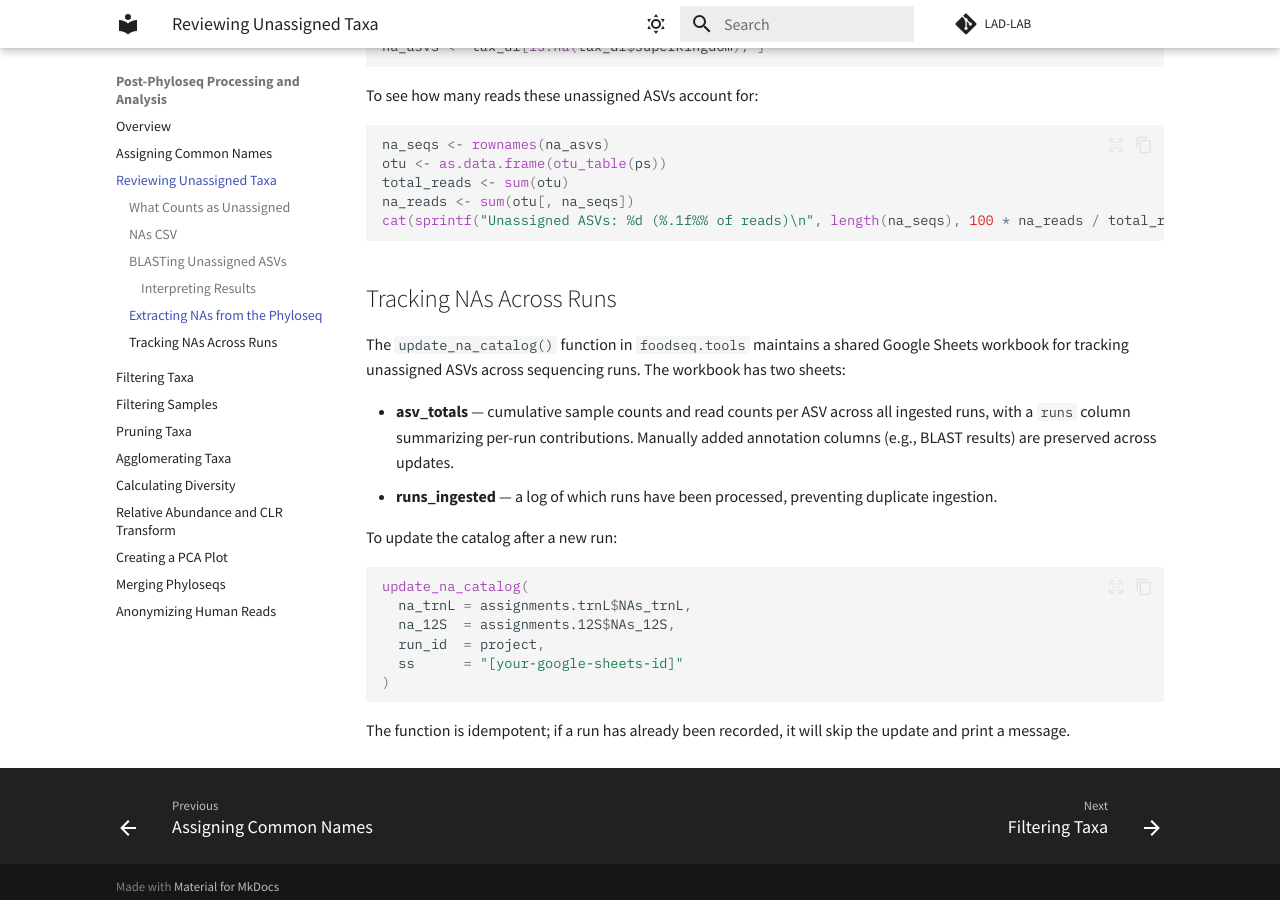
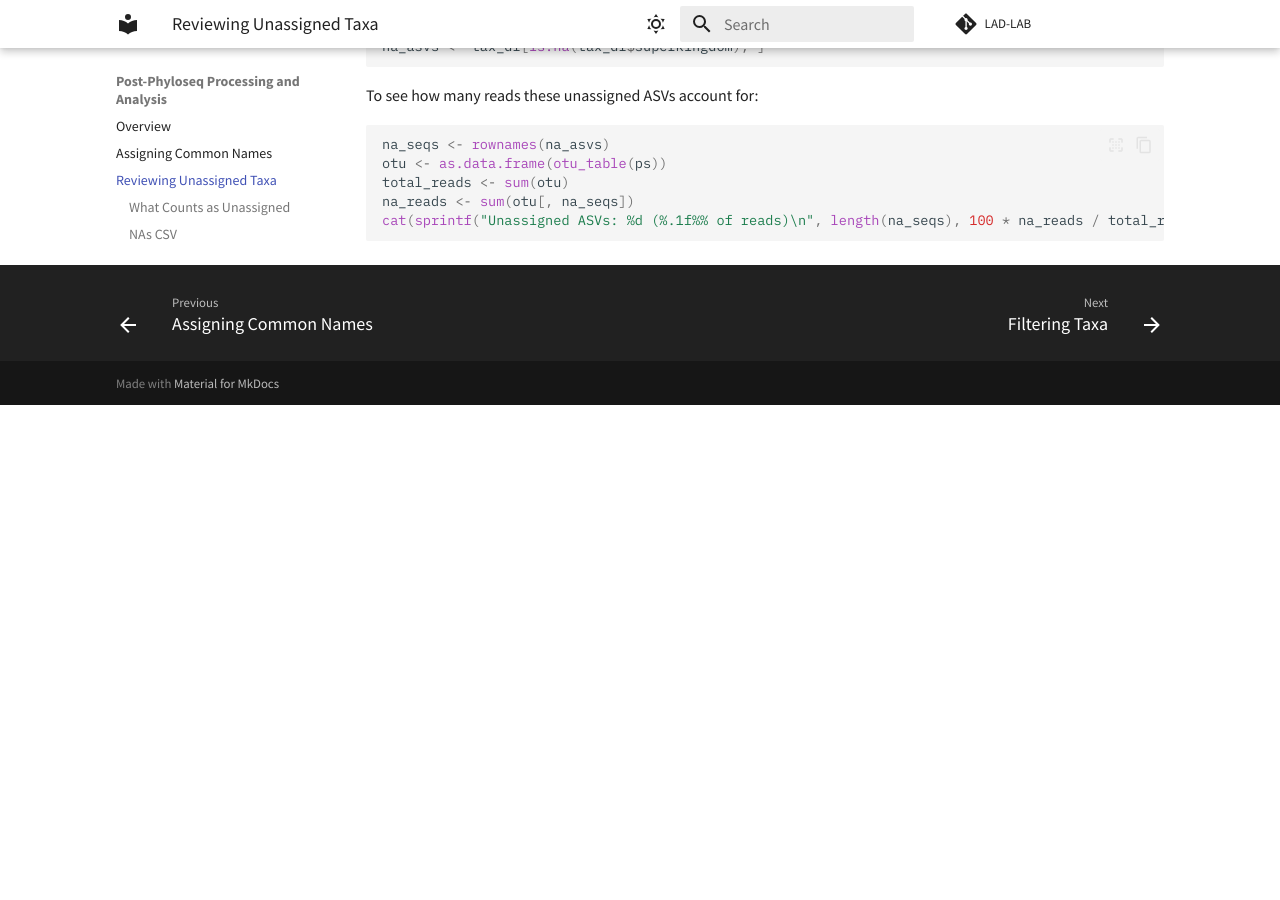
Before and after one commit to LAD-LAB/lad-lab.github.io, an MkDocs documentation site: the page built from docs/reviewing.md, in a window 1280 px wide and 900 px high, scrolled down 1855 px. Built offline with MkDocs 1.6.1 and Material for MkDocs 9.7.7, drawn with Linux system fonts in a browser that asks for light colours; after the commit the page ends 2260 px from its top, so only the background shows below that.

Commit message:
Remove Tracking NAs Across Runs section from reviewing page
This is only used for the lab-internal megaphyloseq and not relevant
to the general workflow.

Co-Authored-By: Claude Opus 4.6 (1M context) <noreply@anthropic.com>

````diff
--- a/docs/reviewing.md
+++ b/docs/reviewing.md
@@ -67,23 +67,3 @@ total_reads <- sum(otu)
 na_reads <- sum(otu[, na_seqs])
 cat(sprintf("Unassigned ASVs: %d (%.1f%% of reads)\n", length(na_seqs), 100 * na_reads / total_reads))
 ```
-
-## Tracking NAs Across Runs
-
-The `update_na_catalog()` function in `foodseq.tools` maintains a shared Google Sheets workbook for tracking unassigned ASVs across sequencing runs. The workbook has two sheets:
-
-* **asv_totals** — cumulative sample counts and read counts per ASV across all ingested runs, with a `runs` column summarizing per-run contributions. Manually added annotation columns (e.g., BLAST results) are preserved across updates.
-* **runs_ingested** — a log of which runs have been processed, preventing duplicate ingestion.
-
-To update the catalog after a new run:
-
-``` r
-update_na_catalog(
-  na_trnL = assignments.trnL$NAs_trnL,
-  na_12S  = assignments.12S$NAs_12S,
-  run_id  = project,
-  ss      = "[your-google-sheets-id]"
-)
-```
-
-The function is idempotent; if a run has already been recorded, it will skip the update and print a message.
````
